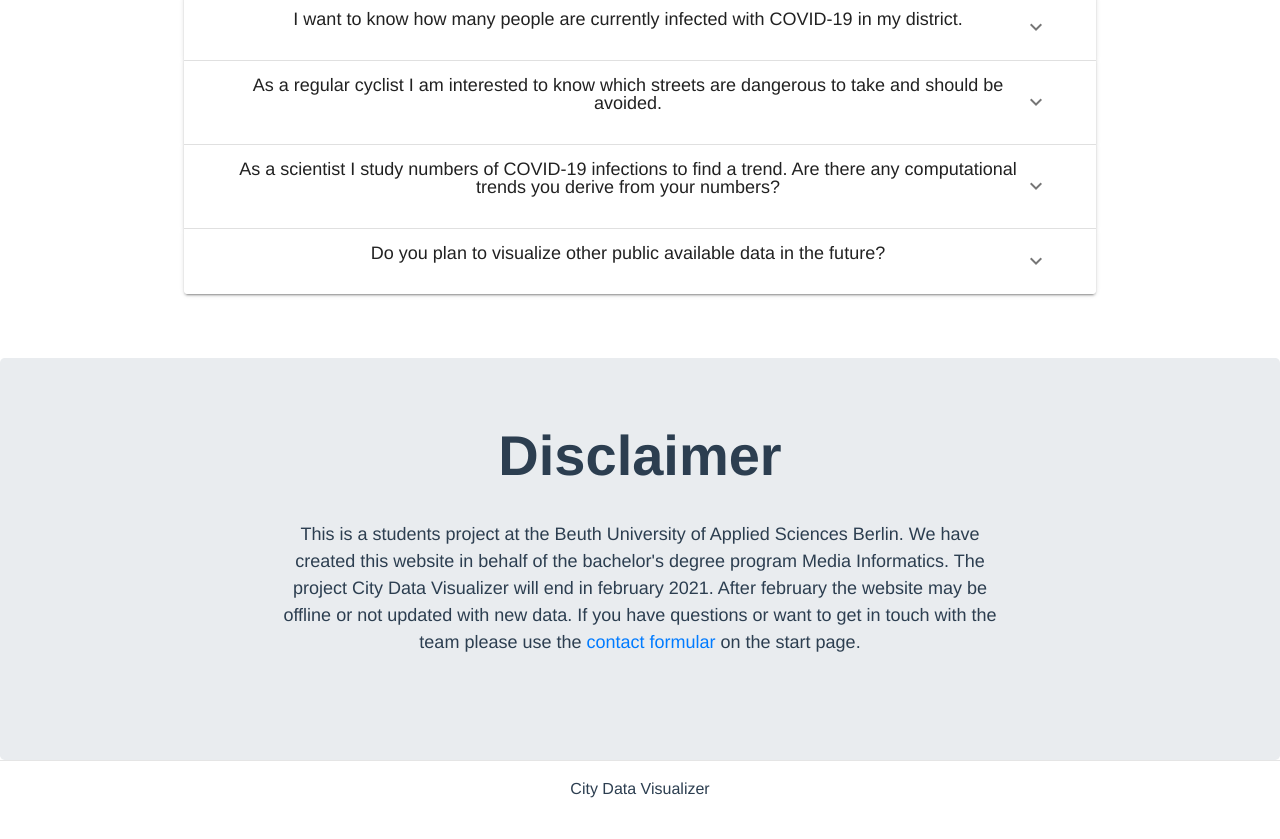
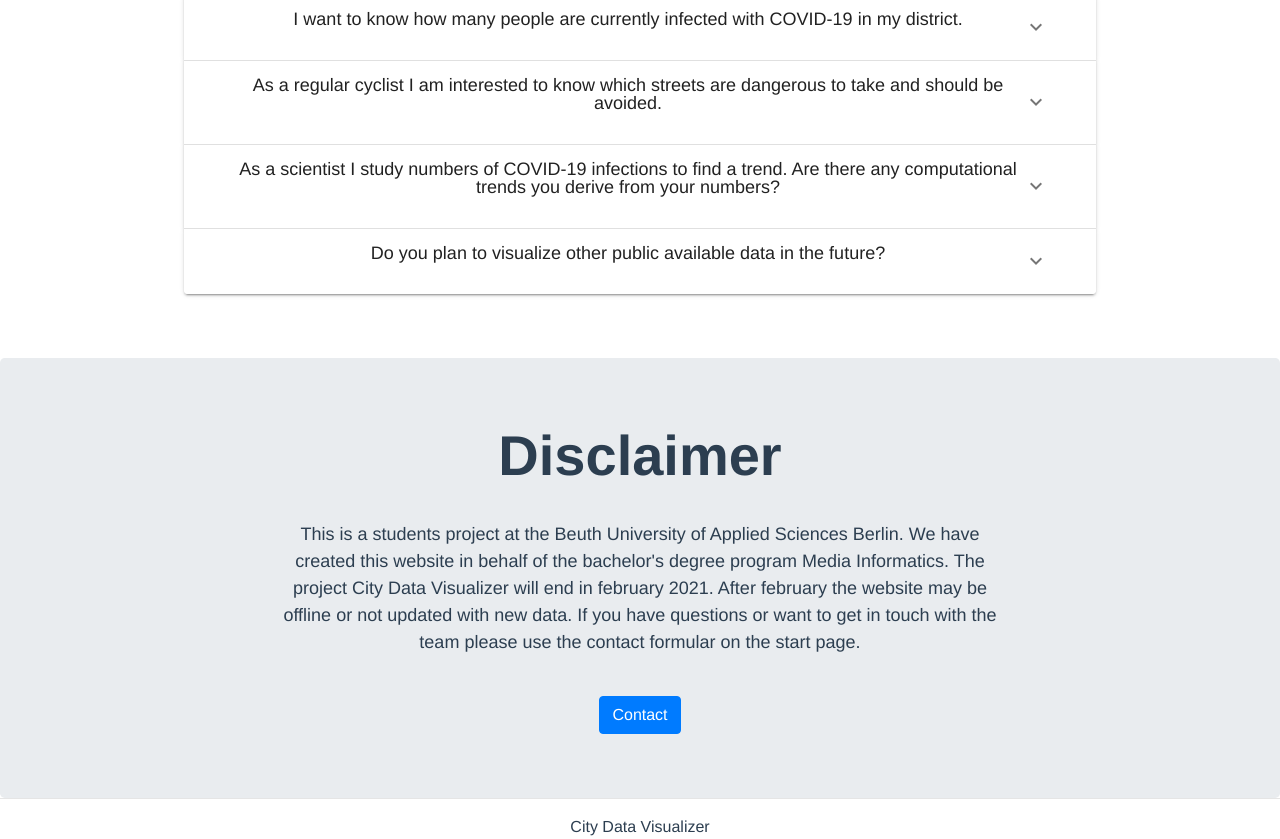
Before and after one commit to Api-visualizer/city-data-visualizer-FE, a Vue app: page /faq in a window 1280 px wide. Shown: the part 703-1542 px from the top of the page. Before the commit the page ends 1504 px from the top, so only its background shows below. Built offline with nearby package versions, Linux system fonts and the light colour scheme; what vue-apexcharts would draw is missing.

Commit message:
[CHG] add button

```diff
--- a/src/views/Faq.vue
+++ b/src/views/Faq.vue
@@ -40,7 +40,8 @@
         We have created this website in behalf of the bachelor's degree program Media Informatics.
         The project City Data Visualizer will end in february 2021.
         After february the website may be offline or not updated with new data.
-        If you have questions or want to get in touch with the team please use the <a href="/#contact">contact formular</a> on the start page.</p>
+        If you have questions or want to get in touch with the team please use the contact formular on the start page.</p>
+      <a class="btn btn-primary" href="/#contact" role="button">Contact</a>
     </div>
 
   </div>
@@ -131,4 +132,8 @@ p {
 .jumbotron>p {
   padding: 0 20% 0 20%;
 }
+
+.btn-primary {
+  color: white;
+}
 </style>
```
